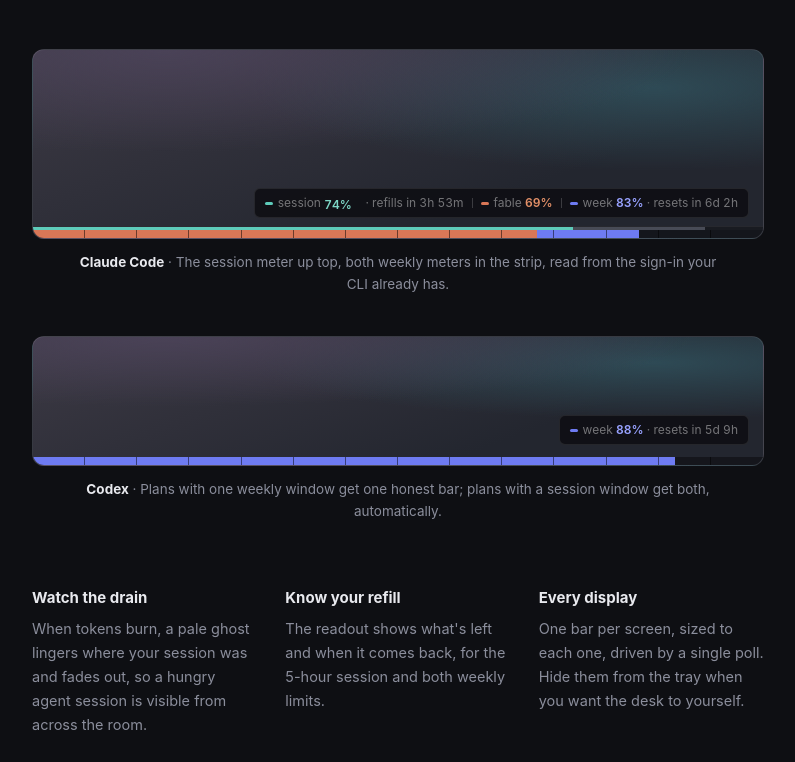
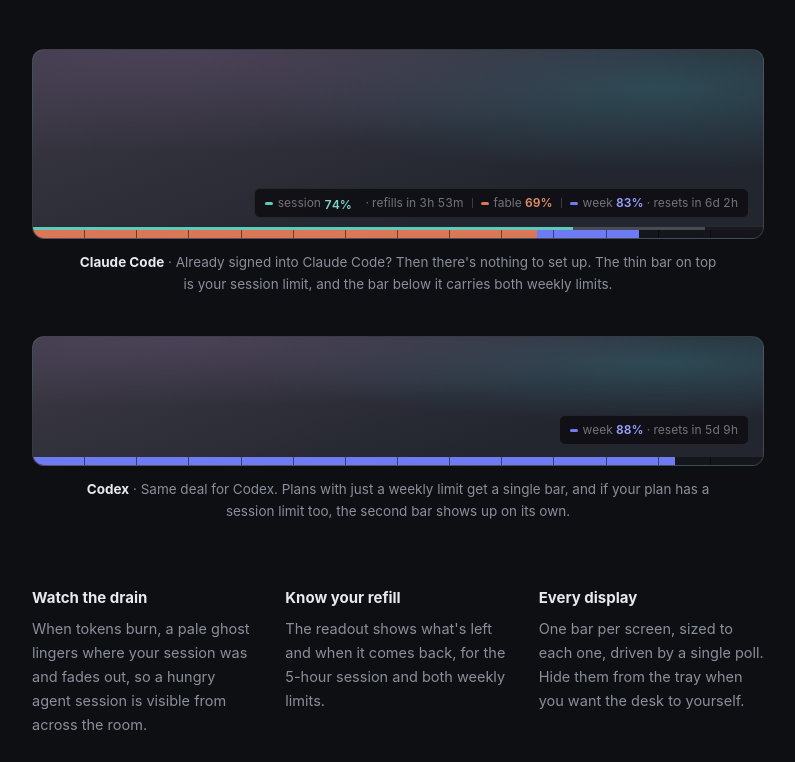
Before and after one commit to andylimlabs/manabar, a website built with Vite: page site/index.html in a window 1280 px wide. Shown: the part 335-1097 px from the top of the page, without its empty margins (242-1037 px from the left). Built offline with nearby package versions, Linux system fonts and the light colour scheme.

Commit message:
Human captions for the provider demos

```diff
--- a/site/index.html
+++ b/site/index.html
@@ -248,13 +248,13 @@
       <div class="weekbar"><div class="wf"></div><div class="ff"></div><div class="ticks"></div></div>
     </div>
 
-    <p class="demo-cap"><strong>Claude Code</strong> · The session meter up top, both weekly meters in the strip, read from the sign-in your CLI already has.</p>
+    <p class="demo-cap"><strong>Claude Code</strong> · Already signed into Claude Code? Then there's nothing to set up. The thin bar on top is your session limit, and the bar below it carries both weekly limits.</p>
 
     <div class="demo cdemo" role="img" aria-label="manabar in Codex mode: a single weekly bar">
       <div class="pill"><span class="sw" style="background:var(--indigo)"></span><span class="d">week</span> <span class="w">88%</span> <span class="d">· resets in 5d 9h</span></div>
       <div class="weekbar"><div class="wf" style="width:88%"></div><div class="ticks"></div></div>
     </div>
-    <p class="demo-cap"><strong>Codex</strong> · Plans with one weekly window get one honest bar; plans with a session window get both, automatically.</p>
+    <p class="demo-cap"><strong>Codex</strong> · Same deal for Codex. Plans with just a weekly limit get a single bar, and if your plan has a session limit too, the second bar shows up on its own.</p>
 
     <div class="features">
       <div>
```
